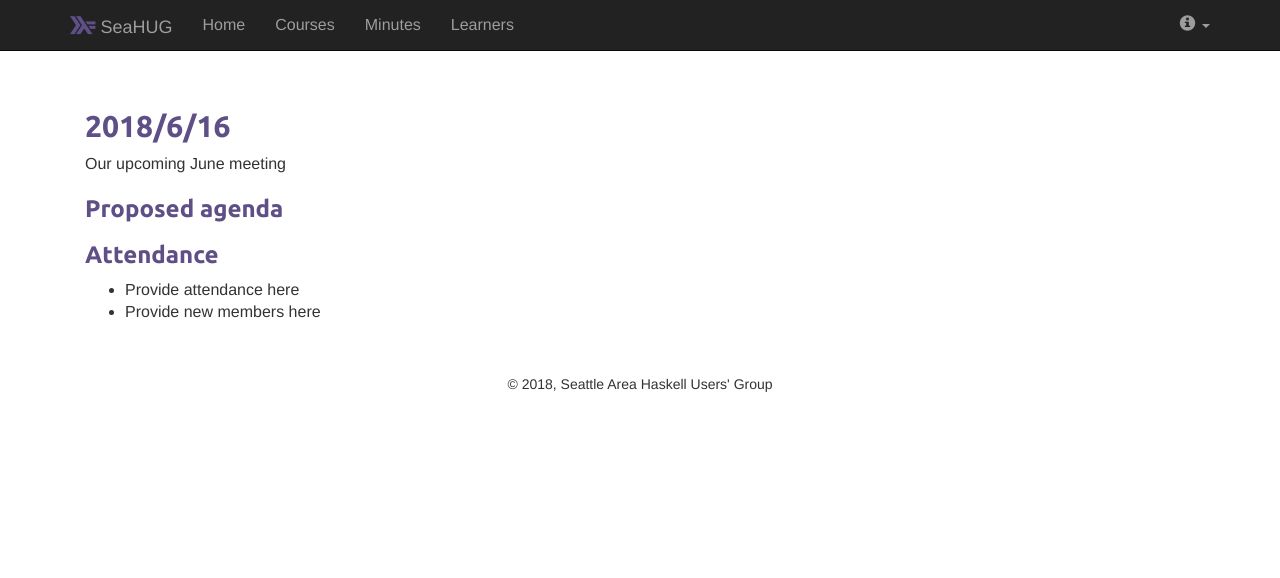
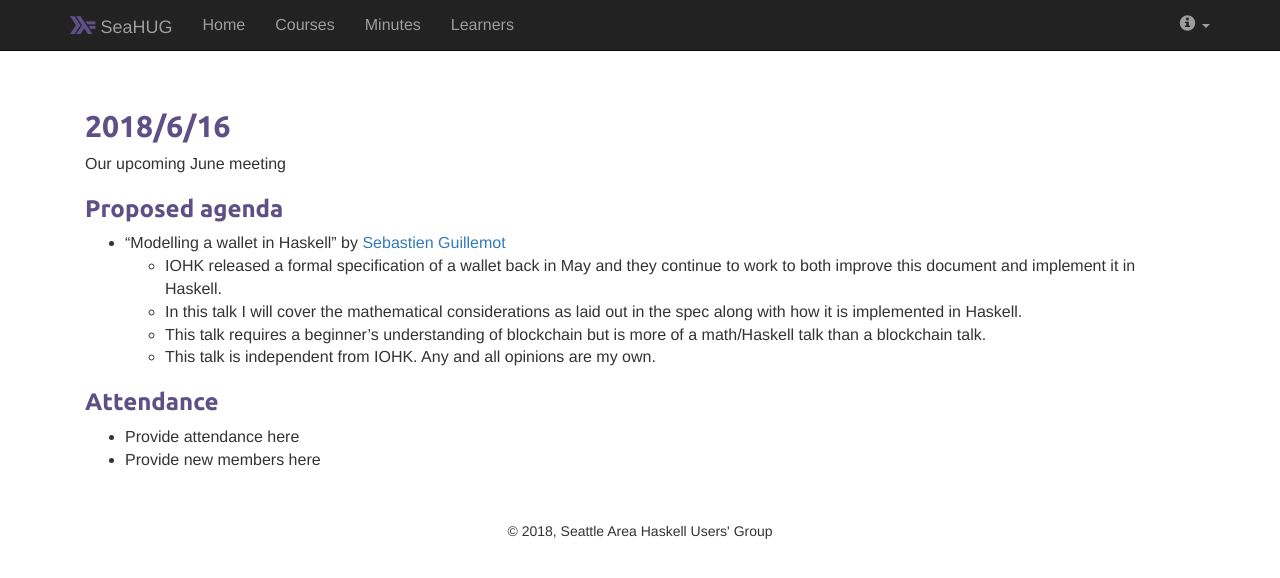
Before and after one commit to seahug/seahug.github.io, a Jekyll site: the page built from _posts/2018-06-16-minutes.md, in a window 1280 px wide. Shown: the top 578 px of the page. Built offline with Jekyll 4.4.1, drawn with Linux system fonts in a browser that asks for light colours; nearby versions of some CDN libraries.

Commit message:
Add Sebastien's talk

```diff
--- a/_posts/2018-06-16-minutes.md
+++ b/_posts/2018-06-16-minutes.md
@@ -10,7 +10,15 @@ Our upcoming June meeting
 
 ### Proposed agenda
 
+* "Modelling a wallet in Haskell" by [Sebastien Guillemot][sebastien-guillemot]
+  * IOHK released a formal specification of a wallet back in May and they continue to work to both improve this document and implement it in Haskell.
+  * In this talk I will cover the mathematical considerations as laid out in the spec along with how it is implemented in Haskell.
+  * This talk requires a beginner's understanding of blockchain but is more of a math/Haskell talk than a blockchain talk.
+  * This talk is independent from IOHK. Any and all opinions are my own.
+
 ### Attendance
 
 * Provide attendance here
 * Provide new members here
+
+[sebastien-guillemot]: https://twitter.com/SebastienGllmt
```
